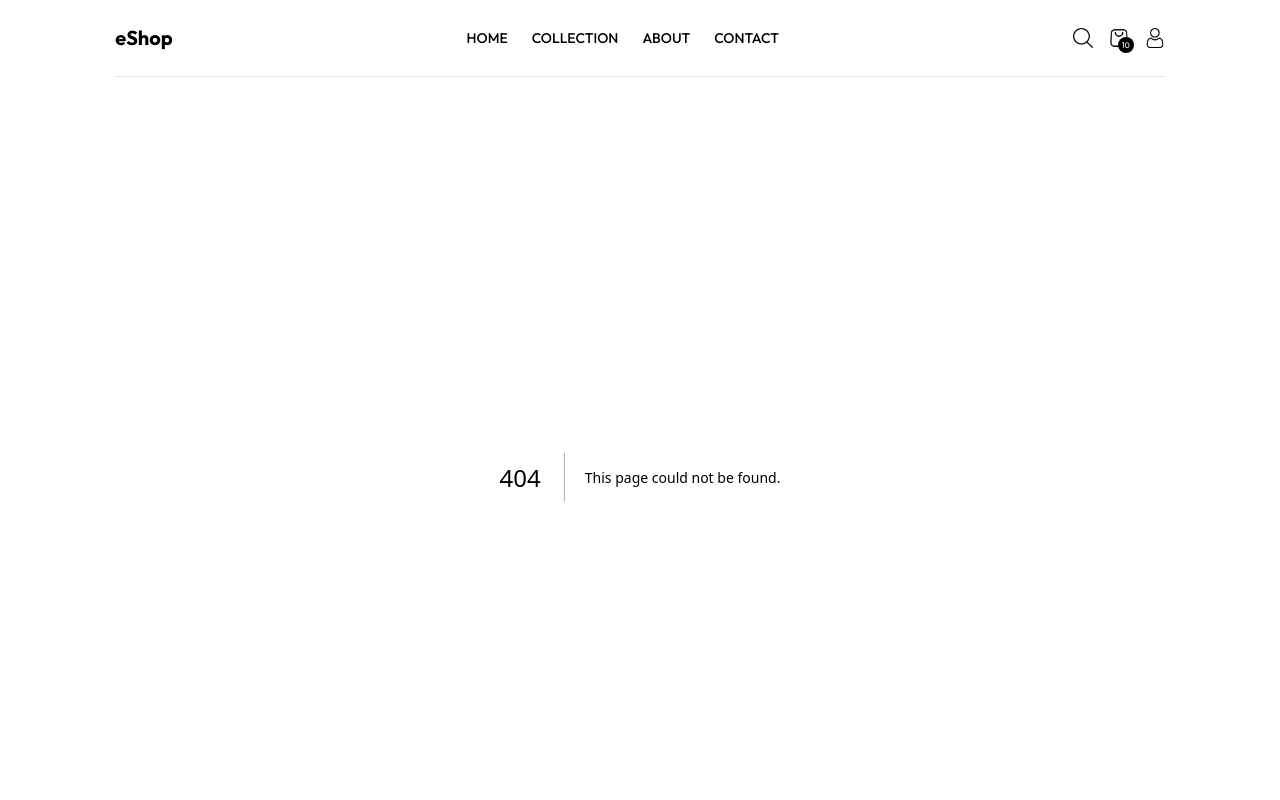
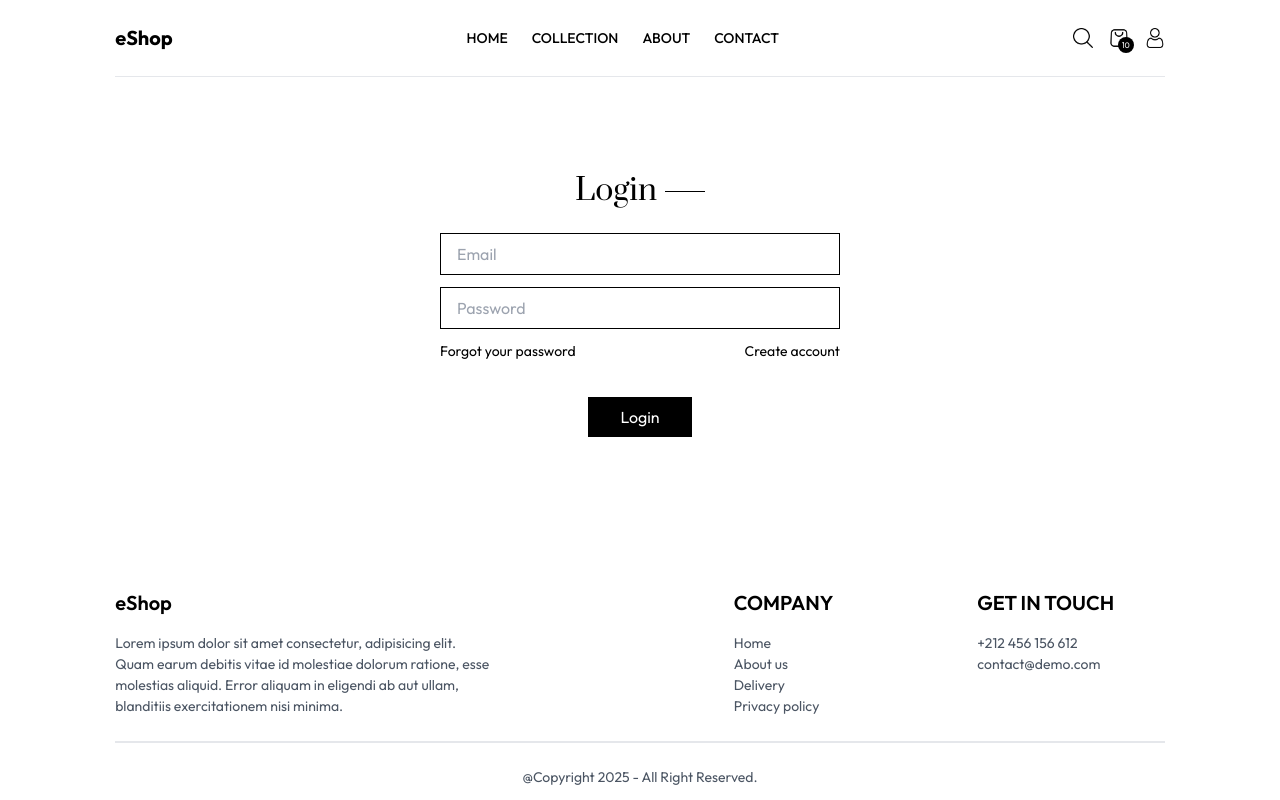
Before and after one commit to Anasoud1/ecommerce-shop, a Next.js app: page /login in a window 1280 px wide. Before the commit this address had no page. Shown: the top 800 px of the page. Built offline with nearby package versions, Linux system fonts and the light colour scheme.

Commit message:
adding login page

```diff
--- /dev/null
+++ b/src/app/(routes)/login/page.jsx
@@ -0,0 +1,38 @@
+'use client'
+import React, { useState } from 'react'
+
+const Login = () => {
+
+    const [login, setLogin] = useState('login')
+
+    return (
+        <div className='flex justify-center items-center pt-24'>
+            <div className='w-[400px]'>
+                <div className='flex justify-center items-center gap-x-2 prata text-3xl'>
+                    {login === 'login' && <h2>Login</h2>}
+                    {login === 'sign up' && <h2>Sign Up</h2>}
+                    <hr className='border-0.5 border-black w-10'/>
+                </div>
+                <form action="" className='flex flex-col py-6 gap-3'>
+                    {login === 'sign up' && <input type="text" placeholder='Full name' className='border border-black px-4 py-2' />}
+                    <input type="text" placeholder='Email' className='border border-black px-4 py-2' />
+                    <input type="password" placeholder='Password' className='border border-black px-4 py-2' />
+                    <div className='flex justify-between text-sm'>
+                        <p>Forgot your password</p>
+
+                        {login === 'login' && <p onClick={() => setLogin('sign up')} className='cursor-pointer'>Create account</p>}
+                        {login === 'sign up' && <p onClick={() => setLogin('login')} className='cursor-pointer'>Login Here</p>}
+
+
+                    </div>
+                    <div className='flex justify-center mt-6'>
+                        {login === 'login' && <button className='px-8 py-2 bg-black text-white'>Login</button>}
+                        {login === 'sign up' && <button className='px-8 py-2 bg-black text-white'>Sign Up</button>}
+                    </div>
+                </form>
+            </div>
+        </div>
+    )
+}
+
+export default Login
```
